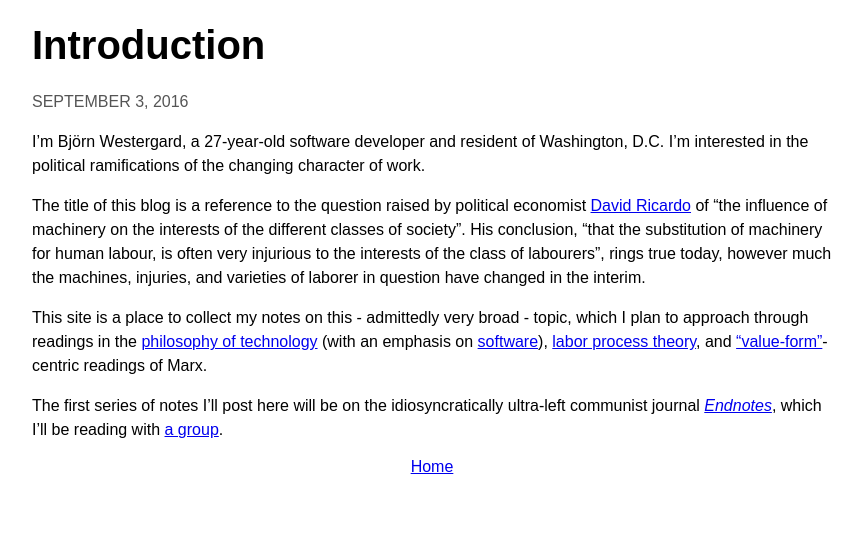
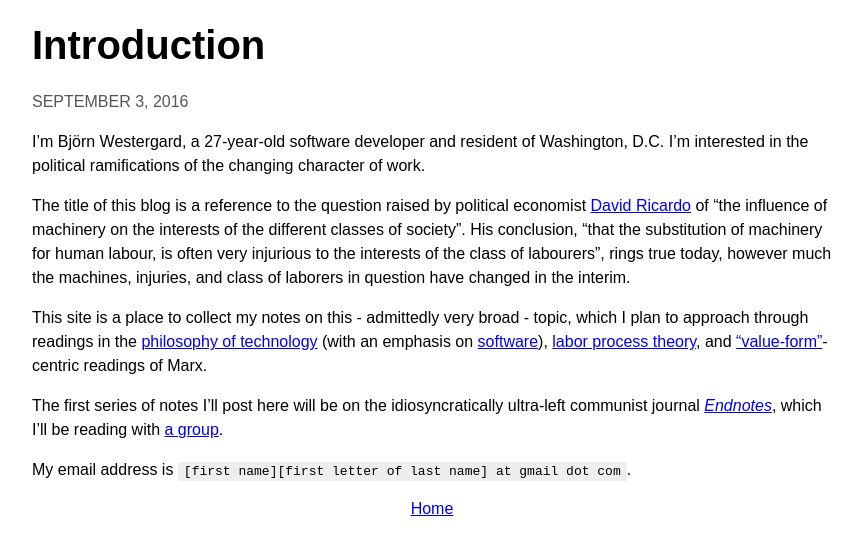
Before and after one commit to heiswayi/the-plain, a Jekyll site: the page built from _posts/2016-09-03-introduction.md, in a window 1280 px wide. Shown: the top 555 px of the page, without its empty margins (208-1070 px from the left). Built offline with Jekyll 4.4.1, drawn with Linux system fonts in a browser that asks for light colours; some web fonts are replaced.

Commit message:
added email, another rewording
Signed-off-by: Bjorn Westergard <bjornw@gmail.com>

```diff
--- a/_posts/2016-09-03-introduction.md
+++ b/_posts/2016-09-03-introduction.md
@@ -5,8 +5,10 @@
 
 I'm Björn Westergard, a 27-year-old software developer and resident of Washington, D.C. I'm interested in the political ramifications of the changing character of work.
 
-The title of this blog is a reference to the question raised by political economist [David Ricardo](http://www.econlib.org/library/Ricardo/ricP7.html#31.1) of "the influence of machinery on the interests of the different classes of society". His conclusion, "that the substitution of machinery for human labour, is often very injurious to the interests of the class of labourers", rings true today, however much the machines, injuries, and varieties of laborer in question have changed in the interim.
+The title of this blog is a reference to the question raised by political economist [David Ricardo](http://www.econlib.org/library/Ricardo/ricP7.html#31.1) of "the influence of machinery on the interests of the different classes of society". His conclusion, "that the substitution of machinery for human labour, is often very injurious to the interests of the class of labourers", rings true today, however much the machines, injuries, and class of laborers in question have changed in the interim.
 
 This site is a place to collect my notes on this - admittedly very broad - topic, which I plan to approach through readings in the [philosophy of technology](http://plato.stanford.edu/entries/technology/) (with an emphasis on [software](http://plato.stanford.edu/entries/computer-science/)), [labor process theory](https://en.wikipedia.org/wiki/Labor_process_theory), and ["value-form"](https://viewpointmag.com/2013/10/21/between-marx-marxism-and-marxisms-ways-of-reading-marxs-theory/)-centric readings of Marx.
 
 The first series of notes I'll post here will be on the idiosyncratically ultra-left communist journal _[Endnotes](https://endnotes.org.uk/about)_, which I'll be reading with [a group](http://dc-endnotes.tumblr.com/).
+
+My email address is `[first name][first letter of last name] at gmail dot com`.
```
